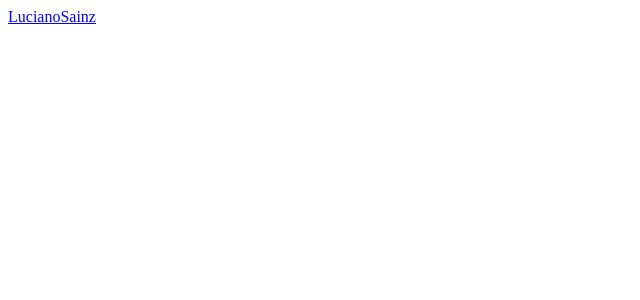
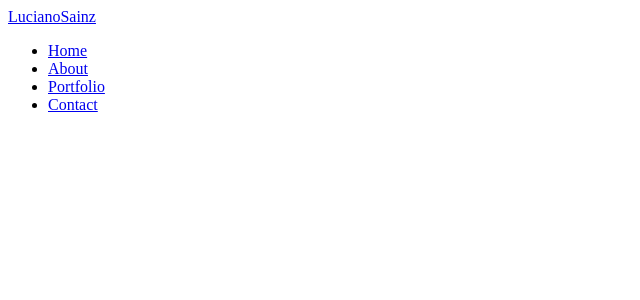
Before and after one commit to LucianoSainz/react-NavBar, a React (Create React App) app: page / in a window 1280 px wide. Shown: the top 300 px of the page, without its empty margins (0-640 px from the left). Built offline with nearby package versions, Linux system fonts and the light colour scheme.

Commit message:
added folfer and files pages

```diff
--- a/src/components/NavBar.js
+++ b/src/components/NavBar.js
@@ -9,6 +9,29 @@ function NavBar(){
                     <NavLink exct to="/" className='nav-logo'>
                         LucianoSainz
                     </NavLink>
+
+                    <ul>
+                        <li>
+                        <NavLink exct to="/" className='nav-links'>
+                            Home
+                        </NavLink>
+                        </li>
+                        <li>
+                        <NavLink exct to="/about" className='nav-links'>
+                            About
+                        </NavLink>
+                        </li>
+                        <li>
+                        <NavLink exct to="/portfolio" className='nav-links'>
+                            Portfolio
+                        </NavLink>
+                        </li>
+                        <li>
+                        <NavLink exct to="/contact" className='nav-links'>
+                            Contact
+                        </NavLink>
+                        </li>
+                    </ul>
                 </div>
             </nav>
         </>
```
Also changed, not shown: src/components/Pages/About.js (added, +11 -0 lines), src/components/Pages/Contact.js (added, +11 -0 lines), src/components/Pages/Home.js (added, +11 -0 lines), src/components/Pages/Portfolio.js (added, +11 -0 lines).
